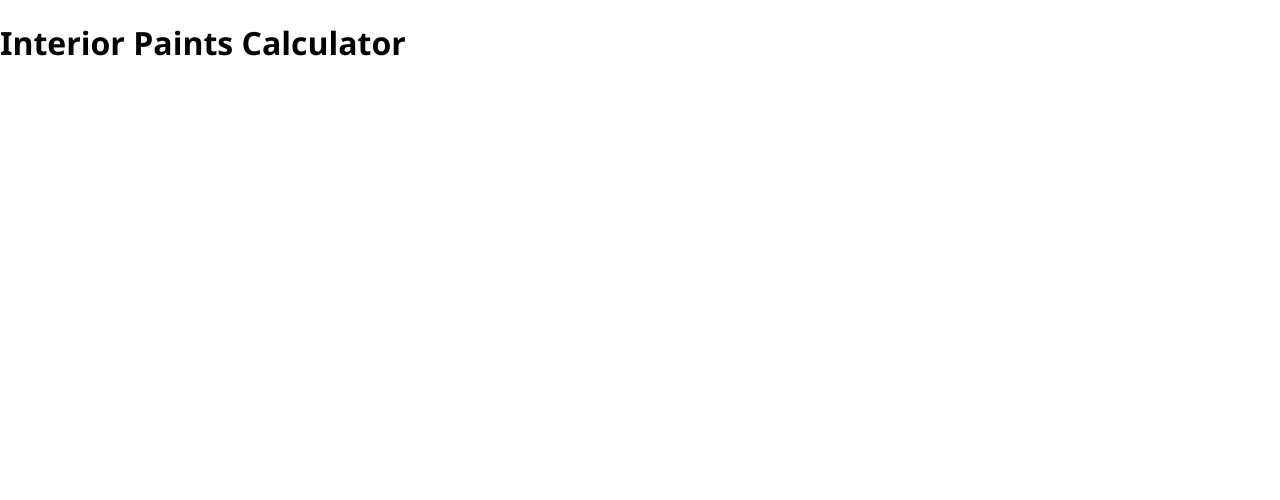
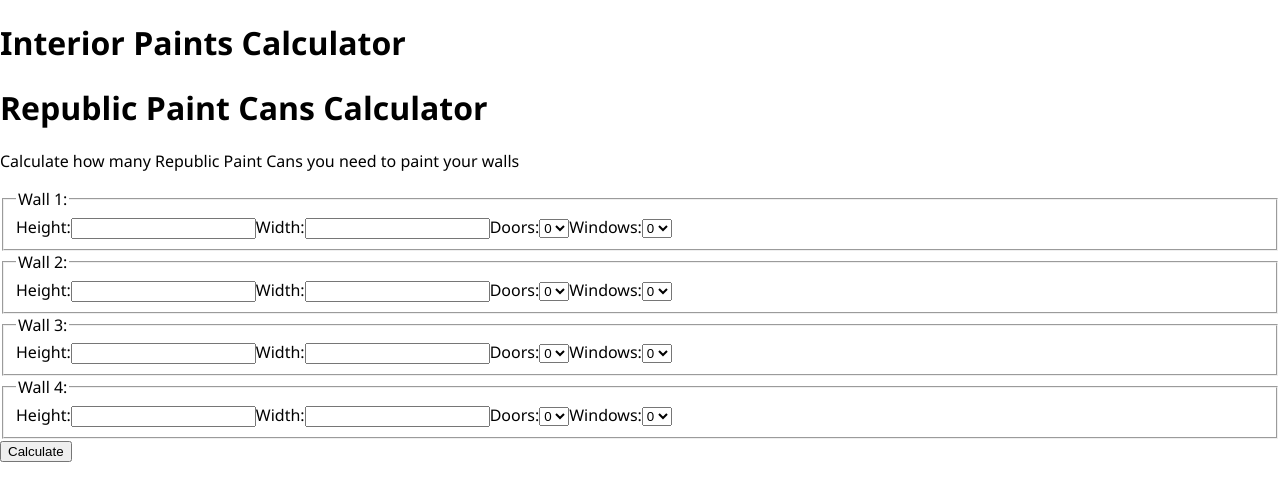
Before and after one commit to pinhob/digital-republic-challenge, a Next.js app in the folder front-end/: page / in a window 1280 px wide. Shown: the top 500 px of the page. Built offline with nearby package versions, Linux system fonts and the light colour scheme.

Commit message:
feat: create Forms component and formatWallsDataToApiFormat utils

```diff
--- /dev/null
+++ b/front-end/components/Forms.js
@@ -0,0 +1,233 @@
+import { useForm } from "react-hook-form";
+import axios from "axios";
+import { formatWallsDataToApiFormat } from "../utils";
+
+export const Forms = () => {
+  const { register, handleSubmit } = useForm();
+
+  const onSubmit = (data) => {
+    const wallsData = formatWallsDataToApiFormat(data);
+
+    console.log(wallsData);
+
+    axios.post('http://localhost:4000/paints/', wallsData)
+      .then((data) => {
+        console.log(data);
+      })
+      .catch((error) => {
+        console.log(error);
+      });
+  }
+
+  return (
+    <main>
+      <h1>Republic Paint Cans Calculator</h1>
+      <p>Calculate how many Republic Paint Cans you need to paint your walls  </p>
+
+      <form onSubmit={handleSubmit(onSubmit)}>
+        <fieldset>
+          <legend>Wall 1:</legend>
+
+          <label htmlFor="height">Height:</label>
+          <input
+            type="number"
+            name="height"
+            step={0.01}
+            required
+            {...register("wall_1_height")}
+          />
+
+          <label htmlFor="width">Width:</label>
+          <input
+            type="number"
+            name="width"
+            step={0.01}
+            required
+            {...register("wall_1_width")}
+          />
+
+          <label htmlFor="doors">Doors:</label>
+          <select
+            name="doors"
+            id="doors"
+            defaultValue={"0"}
+            {...register("wall_1_doors")}
+          >
+            <option value="0">0</option>
+            <option value="1">1</option>
+            <option value="2">2</option>
+            <option value="3">3</option>
+            <option value="4">4</option>
+          </select>
+
+          <label htmlFor="windows">Windows:</label>
+          <select
+            name="windows"
+            id="windows"
+            defaultValue={"0"}
+            {...register("wall_1_windows")}
+          >
+            <option value="0" >0</option>
+            <option value="1">1</option>
+            <option value="2">2</option>
+            <option value="3">3</option>
+            <option value="4">4</option>
+          </select>
+        </fieldset>
+
+        <fieldset>
+          <legend>Wall 2:</legend>
+
+          <label htmlFor="height">Height:</label>
+          <input
+            type="number"
+            name="height"
+            step={0.01}
+            required
+            {...register("wall_2_height")}
+          />
+
+          <label htmlFor="width">Width:</label>
+          <input
+            type="number"
+            name="width"
+            step={0.01}
+            required
+            {...register("wall_2_width")}
+          />
+
+          <label htmlFor="doors">Doors:</label>
+          <select
+            name="doors"
+            id="doors"
+            defaultValue={"0"}
+            {...register("wall_2_doors")}
+          >
+            <option value="0">0</option>
+            <option value="1">1</option>
+            <option value="2">2</option>
+            <option value="3">3</option>
+            <option value="4">4</option>
+          </select>
+
+          <label htmlFor="windows">Windows:</label>
+          <select
+            name="windows"
+            id="windows"
+            defaultValue={"0"}
+            {...register("wall_2_windows")}
+          >
+            <option value="0" >0</option>
+            <option value="1">1</option>
+            <option value="2">2</option>
+            <option value="3">3</option>
+            <option value="4">4</option>
+          </select>
+        </fieldset>
+
+        <fieldset>
+          <legend>Wall 3:</legend>
+
+          <label htmlFor="height">Height:</label>
+          <input
+            type="number"
+            name="height"
+            step={0.01}
+            required
+            {...register("wall_3_height")}
+          />
+
+          <label htmlFor="width">Width:</label>
+          <input
+            type="number"
+            name="width"
+            step={0.01}
+            required
+            {...register("wall_3_width")}
+          />
+
+          <label htmlFor="doors">Doors:</label>
+          <select
+            name="doors"
+            id="doors"
+            defaultValue={"0"}
+            {...register("wall_3_doors")}
+          >
+            <option value="0">0</option>
+            <option value="1">1</option>
+            <option value="2">2</option>
+            <option value="3">3</option>
+            <option value="4">4</option>
+          </select>
+
+          <label htmlFor="windows">Windows:</label>
+          <select
+            name="windows"
+            id="windows"
+            defaultValue={"0"}
+            {...register("wall_3_windows")}
+          >
+            <option value="0" >0</option>
+            <option value="1">1</option>
+            <option value="2">2</option>
+            <option value="3">3</option>
+            <option value="4">4</option>
+          </select>
+        </fieldset>
+
+        <fieldset>
+          <legend>Wall 4:</legend>
+
+          <label htmlFor="height">Height:</label>
+          <input
+            type="number"
+            name="height"
+            step={0.01}
+            required
+            {...register("wall_4_height")}
+          />
+
+          <label htmlFor="width">Width:</label>
+          <input
+            type="number"
+            name="width"
+            step={0.01}
+            required
+            {...register("wall_4_width")}
+          />
+
+          <label htmlFor="doors">Doors:</label>
+          <select
+            name="doors"
+            id="doors"
+            defaultValue={"0"}
+            {...register("wall_4_doors")}
+          >
+            <option value="0">0</option>
+            <option value="1">1</option>
+            <option value="2">2</option>
+            <option value="3">3</option>
+            <option value="4">4</option>
+          </select>
+
+          <label htmlFor="windows">Windows:</label>
+          <select
+            name="windows"
+            id="windows"
+            defaultValue={"0"}
+            {...register("wall_4_windows")}
+          >
+            <option value="0" >0</option>
+            <option value="1">1</option>
+            <option value="2">2</option>
+            <option value="3">3</option>
+            <option value="4">4</option>
+          </select>
+        </fieldset>
+
+        <input type="submit" value="Calculate" />
+      </form>
+
+    </main>
+  );
+};
--- /dev/null
+++ b/front-end/components/index.js
@@ -0,0 +1 @@
+export { Forms } from './Forms';
--- a/front-end/package.json
+++ b/front-end/package.json
@@ -12,7 +12,8 @@
     "axios": "^0.27.2",
     "next": "12.1.6",
     "react": "18.2.0",
-    "react-dom": "18.2.0"
+    "react-dom": "18.2.0",
+    "react-hook-form": "^7.32.2"
   },
   "devDependencies": {
     "eslint": "8.18.0",
--- a/front-end/pages/index.js
+++ b/front-end/pages/index.js
@@ -1,7 +1,10 @@
+import { Forms } from "../components/Forms"
+
 export default function Home() {
   return (
     <div>
       <h1>Interior Paints Calculator</h1>
+      <Forms />
     </div>
   )
 };
--- /dev/null
+++ b/front-end/utils/formatWallsDataToApiFormat.js
@@ -0,0 +1,28 @@
+export const formatWallsDataToApiFormat = (data) => ({
+  walls: [
+    {
+      height: data.wall_1_height,
+      width: data.wall_1_width,
+      doors: data.wall_1_doors,
+      windows: data.wall_1_windows,
+    },
+    {
+      height: data.wall_2_height,
+      width: data.wall_2_width,
+      doors: data.wall_2_doors,
+      windows: data.wall_2_windows,
+    },
+    {
+      height: data.wall_3_height,
+      width: data.wall_3_width,
+      doors: data.wall_3_doors,
+      windows: data.wall_3_windows,
+    },
+    {
+      height: data.wall_4_height,
+      width: data.wall_4_width,
+      doors: data.wall_4_doors,
+      windows: data.wall_4_windows,
+    }
+  ]
+});
--- /dev/null
+++ b/front-end/utils/index.js
@@ -0,0 +1 @@
+export { formatWallsDataToApiFormat } from './formatWallsDataToApiFormat';
```
Also changed, not shown: 1 other file (tests, documents, lock files or other folders).
